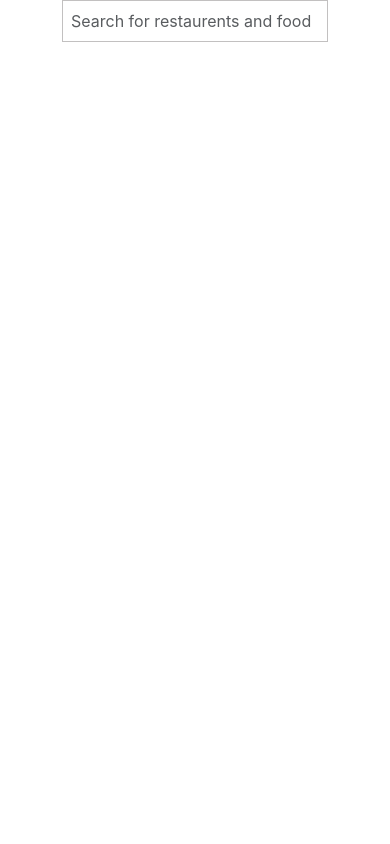
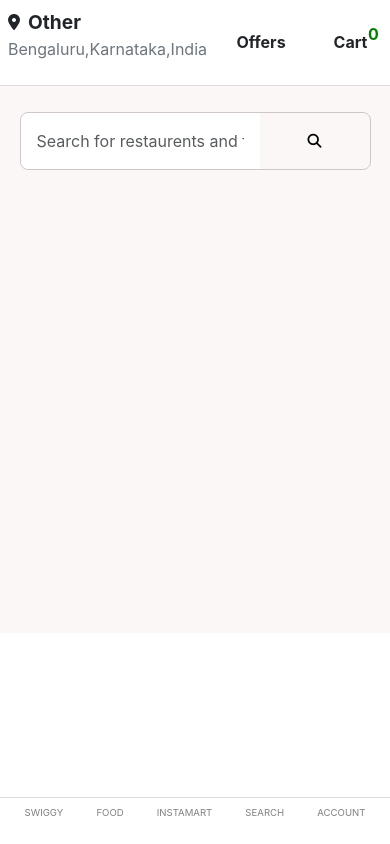
Before and after one commit to TejashriSJ/Swiggy_Clone, a React (Create React App) app: page /search in a window 390 px wide. Built offline with nearby package versions, Linux system fonts and the light colour scheme.

Commit message:
Add search feature and myaccount feature

```diff
--- a/src/component/Footer/MobileFooter.js
+++ b/src/component/Footer/MobileFooter.js
@@ -1,13 +1,25 @@
 import { useState } from "react";
 import { Link } from "react-router-dom";
+import { useNavigate } from "react-router-dom";
+import { useSelector } from "react-redux";
 import SignIn from "../Header/SignIn";
 import SignUp from "../Header/SignUp";
 
 import "./footer.css";
+import MyAccount from "../Header/MyAccount";
 
 function MobileFooter() {
+  const navigate = useNavigate();
+
   const [btnStatus, setBtnStatus] = useState({ signIn: false, signUp: false });
   const [logoutStatus, setLogOutStatus] = useState(false);
+  const [displayDetails, setDisplayDetails] = useState(false);
+  const registeredUsers = useSelector((state) => {
+    return state.user.users;
+  });
+  const loggedInUser = useSelector((state) => {
+    return state.user.loggedInUser;
+  });
 
   return (
     <div className="mobile-footer align-self-start p-2  d-lg-none d-flex align-items-center justify-content-around">
@@ -23,12 +35,22 @@
         <p>INSTAMART</p>
       </div>
       <div>
-        <p>SEARCH</p>
+        <p
+          onClick={() => {
+            navigate("/search");
+          }}
+        >
+          SEARCH
+        </p>
       </div>
       <div className="d-flex flex-column">
         <p
           onClick={() => {
-            setBtnStatus({ signIn: true, signUp: false });
+            if (!logoutStatus) {
+              setBtnStatus({ signIn: true, signUp: false });
+            } else {
+              setDisplayDetails(true);
+            }
           }}
         >
           ACCOUNT
@@ -38,6 +60,7 @@
         <SignIn setBtnStatus={setBtnStatus} setLogOutStatus={setLogOutStatus} />
       )}
       {btnStatus.signUp && <SignUp setBtnStatus={setBtnStatus} />}
+      {displayDetails && <MyAccount />}
     </div>
   );
 }
--- a/src/component/Footer/footer.css
+++ b/src/component/Footer/footer.css
@@ -14,7 +14,7 @@
   position: fixed;
   bottom: 0;
   background-color: white;
-  z-index: 2;
+  z-index: 5;
   width: 100vw;
 }
 .mobile-footer p {
--- /dev/null
+++ b/src/component/Header/MyAccount.js
@@ -0,0 +1,55 @@
+import { useSelector, useDispatch } from "react-redux";
+import { LOG_OUT } from "../../Redux/actionTypes";
+import "./header.css";
+
+function MyAccount() {
+  const dispatch = useDispatch();
+  const registeredUsers = useSelector((state) => {
+    return state.user.users;
+  });
+  const loggedInUser = useSelector((state) => {
+    return state.user.loggedInUser;
+  });
+
+  const currentUser =
+    loggedInUser !== "Sign In" ? registeredUsers[loggedInUser] : "";
+  console.log(currentUser);
+
+  return (
+    <div className="account-details f-flex flex-column justify-content-between p-3 pt-5">
+      <div className="user-details">
+        <h5>{currentUser.name}</h5>
+        <p>{loggedInUser}</p>
+        <p>{currentUser.email}</p>
+      </div>
+      <div className="user-options">
+        <div>
+          <b>My Account</b>
+          <p className="text-secondary">Address,Favorites & Settings</p>
+        </div>
+        <div>
+          <b>Payments & Refunds</b>
+          <p className="text-secondary">Manage your Refunds, Payment Modes</p>
+        </div>
+        <div>
+          <b>swiggy Money</b>
+          <p className="text-secondary">
+            View Account balance and Transaction History
+          </p>
+        </div>
+        <div>
+          <b>Help</b>
+          <p className="text-secondary">FAQs & Links</p>
+        </div>
+        <h6
+          onClick={() => {
+            dispatch({ type: LOG_OUT });
+          }}
+        >
+          Log Out
+        </h6>
+      </div>
+    </div>
+  );
+}
+export default MyAccount;
--- a/src/component/Header/header.css
+++ b/src/component/Header/header.css
@@ -98,6 +98,26 @@
   text-decoration: none;
   list-style: none;
 }
+.log-out-prompt {
+  position: absolute;
+  top: 50%;
+  left: 50%;
+  transform: translate(-50%, -50%);
+  background-color: white;
+  padding: 2rem;
+}
+.yesbtn {
+  padding: 1rem;
+  background-color: green;
+  color: white;
+  font-weight: 500;
+}
+.nobtn {
+  padding: 1rem;
+  background-color: red;
+  color: white;
+  font-weight: 500;
+}
 a:hover {
   color: white;
 }
@@ -113,6 +133,26 @@
   background-color: white;
   z-index: 2;
 }
+/* user details */
+
+.account-details {
+  background-color: rgb(255, 255, 255);
+  position: fixed;
+  width: 100vw;
+  height: 95vh;
+  padding: 2rem;
+  top: 0;
+  right: 0;
+  z-index: 2;
+}
+.account-details div {
+  padding-top: 1rem;
+  padding-bottom: 1rem;
+  border-bottom: 1px solid rgb(224, 210, 210);
+}
+.user-details {
+  border-bottom: 1px solid black;
+}
 
 @media (max-width: 1400px) {
   .header {
--- a/src/component/Restaurants/DisplayRestaurantDetails.js
+++ b/src/component/Restaurants/DisplayRestaurantDetails.js
@@ -25,7 +25,7 @@
     <div
       className="card"
       onClick={() => {
-        navigate(`restaurants/${restaurantUrl}`);
+        navigate(`/restaurants/${restaurantUrl}`);
       }}
     >
       <img className="card-img-top " src={image_url} alt="card " />
--- a/src/component/SearchRestaurents/index.js
+++ b/src/component/SearchRestaurents/index.js
@@ -1,15 +1,87 @@
+import { useState } from "react";
+import { useSelector } from "react-redux";
+
+import Header from "../Header";
+import Footer from "../Footer";
+import MobileFooter from "../Footer/MobileFooter";
+import MobileViewHeader from "../Header/MobileViewHeader";
+import "./search.css";
+import DisplayRestaurantDetails from "../Restaurants/DisplayRestaurantDetails";
+
 function SearchRestaurants() {
+  const [searchValue, setSeachValue] = useState("");
+  const [matchedRestaurants, setMatchedRestaurants] = useState([]);
+
+  const restaurants = useSelector((state) => {
+    return state.restaurants.Restaurant;
+  });
+
+  const onChangeSeachvalue = (event) => {
+    setSeachValue(event.target.value);
+
+    let matchedRestaurantsList = restaurants.filter((restaurant) => {
+      if (
+        restaurant.title
+          .toLowerCase()
+          .includes(event.target.value.toLowerCase())
+      ) {
+        return true;
+      } else if (
+        restaurant.items
+          .reduce((itemsNames, item) => {
+            return (itemsNames += item.name.toLowerCase());
+          }, "")
+          .includes(event.target.value.toLowerCase())
+      ) {
+        return true;
+      } else {
+        return false;
+      }
+    });
+    setMatchedRestaurants(matchedRestaurantsList);
+  };
   return (
-    <div className="d-flex flex-column align-items-center">
-      <div className="">
-        <input
-          className="form-control p-2 "
-          type="text"
-          placeholder="Search for restaurents and food"
-        />
+    <>
+      <Header />
+      <MobileViewHeader />
+      <div className="d-flex search-container flex-column align-items-center">
+        <div className="search-bar input-group d-flex align-items-center">
+          <input
+            className="form-control "
+            type="text"
+            placeholder="Search for restaurents and food"
+            value={searchValue}
+            onChange={onChangeSeachvalue}
+          />
+          <div className="input-group-append mx-5">
+            <i
+              className="fa-solid fa-magnifying-glass fa-sm "
+              style={{ color: "#000000" }}
+            ></i>
+          </div>
+        </div>
+        <div>
+          {matchedRestaurants.length === 0 && searchValue !== "" ? (
+            <>
+              <h4 className="mt-5">No Restaurants Matched</h4>
+            </>
+          ) : (
+            <>
+              {matchedRestaurants.map((restaurant) => {
+                return (
+                  <DisplayRestaurantDetails
+                    restaurant={restaurant}
+                    key={restaurant.title}
+                  />
+                );
+              })}
+            </>
+          )}
+        </div>
       </div>
-      <div className="h-100"></div>
-    </div>
+      <Footer />
+      <MobileFooter />
+    </>
   );
 }
 
--- /dev/null
+++ b/src/component/SearchRestaurents/search.css
@@ -0,0 +1,24 @@
+.search-container {
+  min-height: 75vh;
+  padding-top: 7rem;
+  background-color: rgb(252, 247, 247);
+}
+
+.search-bar input {
+  border: none;
+  padding: 1rem;
+  border-radius: 0.5rem;
+}
+.search-bar input:focus {
+  border: none;
+}
+.search-bar {
+  width: 50%;
+  border: 1px solid rgb(207, 199, 199);
+  border-radius: 0.5rem;
+}
+@media (max-width: 1023px) {
+  .search-bar {
+    width: 90%;
+  }
+}
```
Also changed, not shown: src/component/Header/index.js (+35 -14 lines).
